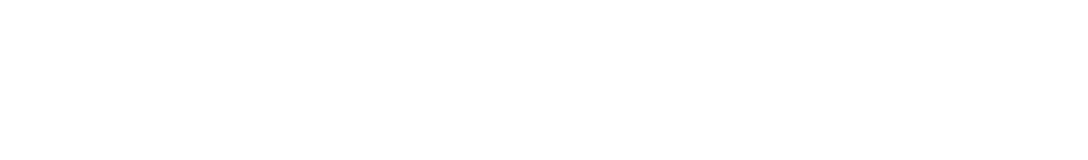
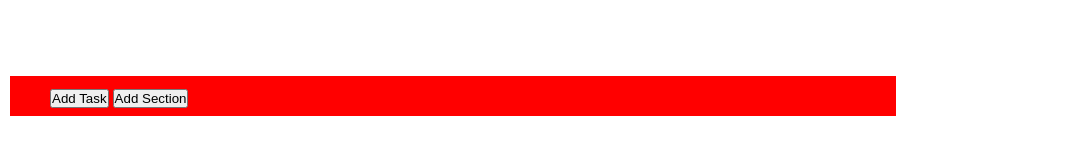
Before and after one commit to Iader-Fo/html-css-toboolist, a plain HTML site: page index.html in a window 1280 px wide. Shown: the full height of the page, 192-1280 px from the left. Drawn offline with Linux system fonts and the light colour scheme.

Commit message:
aggiornamento

```diff
--- a/index.html
+++ b/index.html
@@ -22,7 +22,11 @@
 <main>
     <!-- HEADER DEL MAIN -->
     <header>
-
+        <div class="add">
+            <button id="task">Add Task</button>
+            <button id="section">Add Section</button>
+            </button>
+        </div>
         <main>
             <section>
 
--- a/style.css
+++ b/style.css
@@ -10,6 +10,11 @@ header{
     margin-bottom: 5px;
 }
 
+main{
+    width: 70%;
+    margin: 0 auto;
+}
+
 #logo{
     width: 50px;
     vertical-align: middle;
@@ -19,5 +24,21 @@ header{
 #title{
     display: inline-block;
     vertical-align: middle;
+}
+
+.add{
+    height: 40px;
+    background-color: red;
+    margin-top: 20px;
+    padding-left: 40px;
+    padding-top: 12px;
 
 }
+
+#task{
+    vertical-align: middle;
+}
+
+#section{
+    vertical-align: middle;
+}
```
